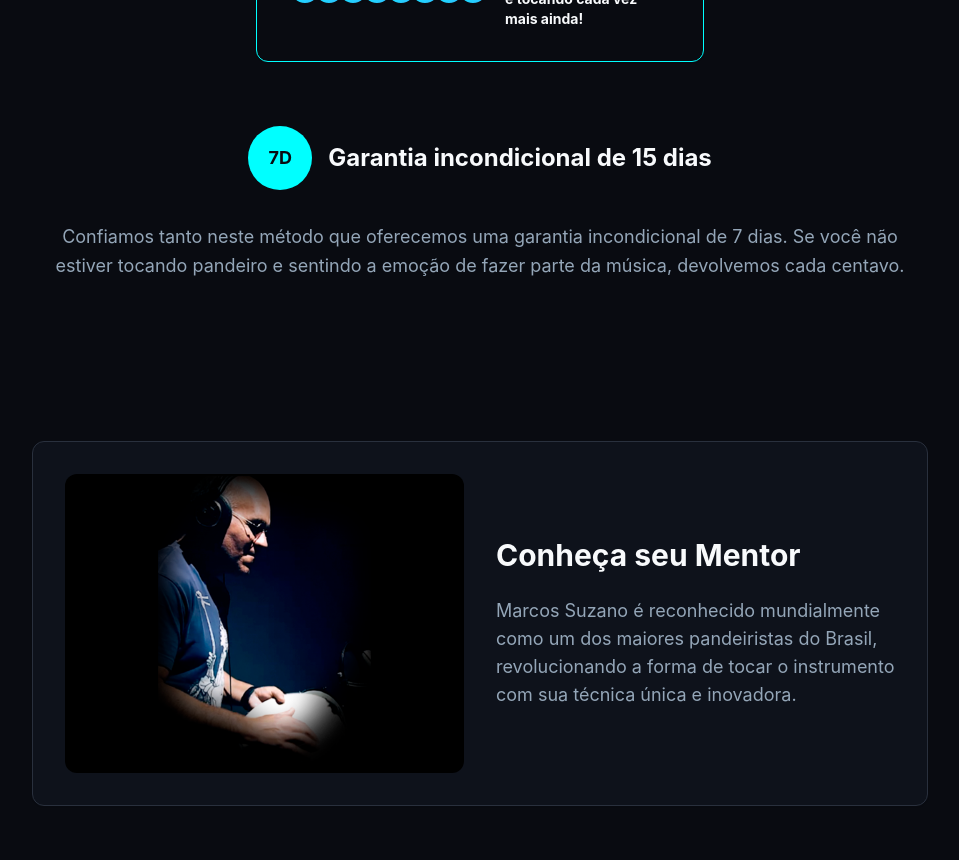
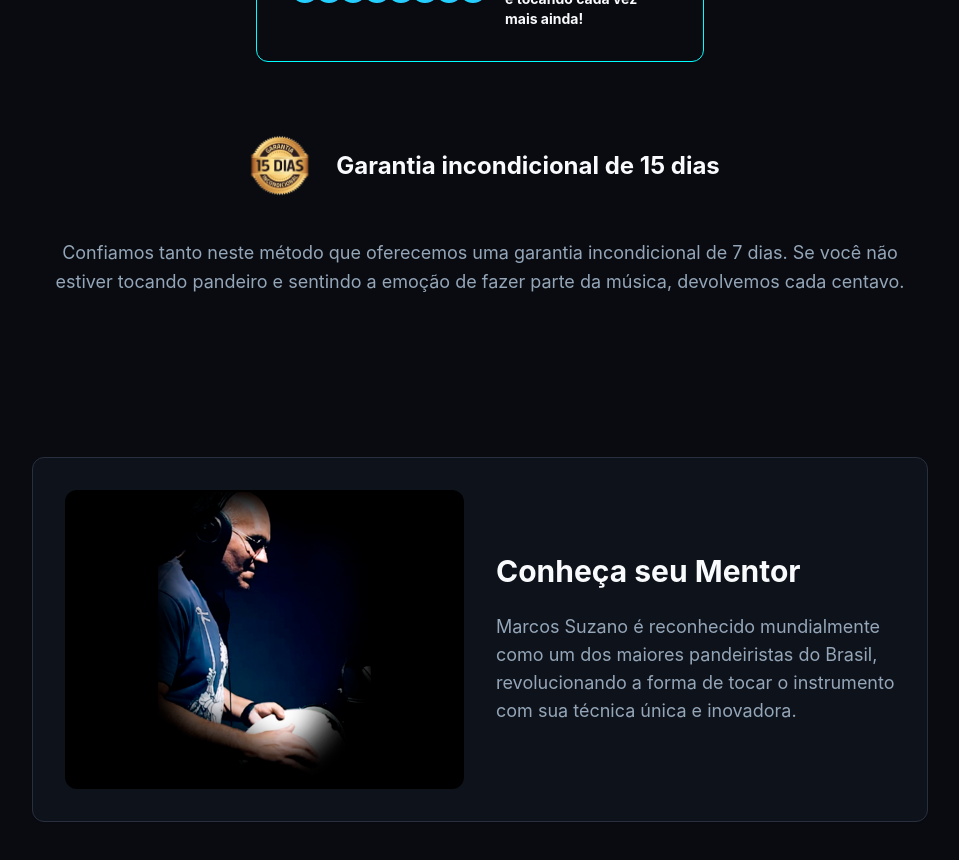
Before and after one commit to edilson-morais/ritmos-essenciais-do-pandeiro, a React (Vite) app: page / in a window 1280 px wide. Shown: the part 5800-6660 px from the top of the page, without its empty margins (160-1119 px from the left). Built offline with nearby package versions, Linux system fonts and the light colour scheme.

Commit message:
Atualiza garantia para 15 dias
Atualiza a seção de garantia incondicional para 15 dias, inserindo a imagem fornecida.

```diff
--- a/src/components/PricingSection.tsx
+++ b/src/components/PricingSection.tsx
@@ -70,8 +70,12 @@ export const PricingSection = () => {
 
           <div className="text-center space-y-8">
             <div className="flex items-center justify-center space-x-4">
-              <div className="w-16 h-16 bg-primary rounded-full flex items-center justify-center">
-                <span className="text-primary-foreground font-bold text-lg">7D</span>
+              <div className="w-20 h-20">
+                <img
+                  src="/lovable-uploads/52284b2f-9e6a-4d05-be77-c13d69be6f28.png"
+                  alt="Garantia incondicional de 15 dias"
+                  className="w-full h-full object-contain"
+                />
               </div>
               <div className="text-left">
                 <h3 className="text-2xl font-bold">Garantia incondicional de 15 dias</h3>
```
Also changed, not shown: public/lovable-uploads/52284b2f-9e6a-4d05-be77-c13d69be6f28.png (added).
